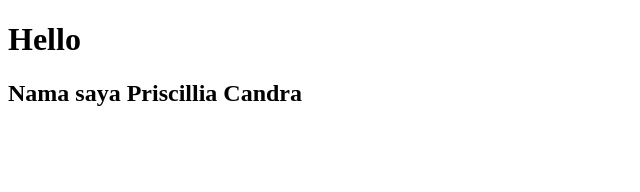
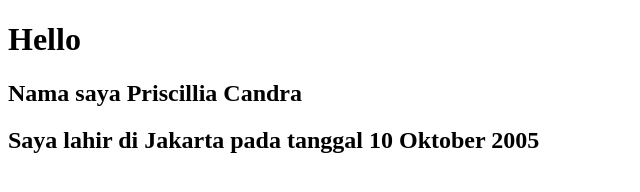
Before and after one commit to Priscillia1010/tentang_saya, a plain HTML site: page index.html in a window 1280 px wide. Shown: the whole page, without its empty margins (0-640 px from the left). Drawn offline with Linux system fonts and the light colour scheme.

Commit message:
tanggal lahir

```diff
--- a/index.html
+++ b/index.html
@@ -9,5 +9,6 @@
 <body>
     <h1>Hello</h1>
     <h2>Nama saya Priscillia Candra</h2>
+    <h2>Saya lahir di Jakarta pada tanggal 10 Oktober 2005</h2>
 </body>
 </html>
```
